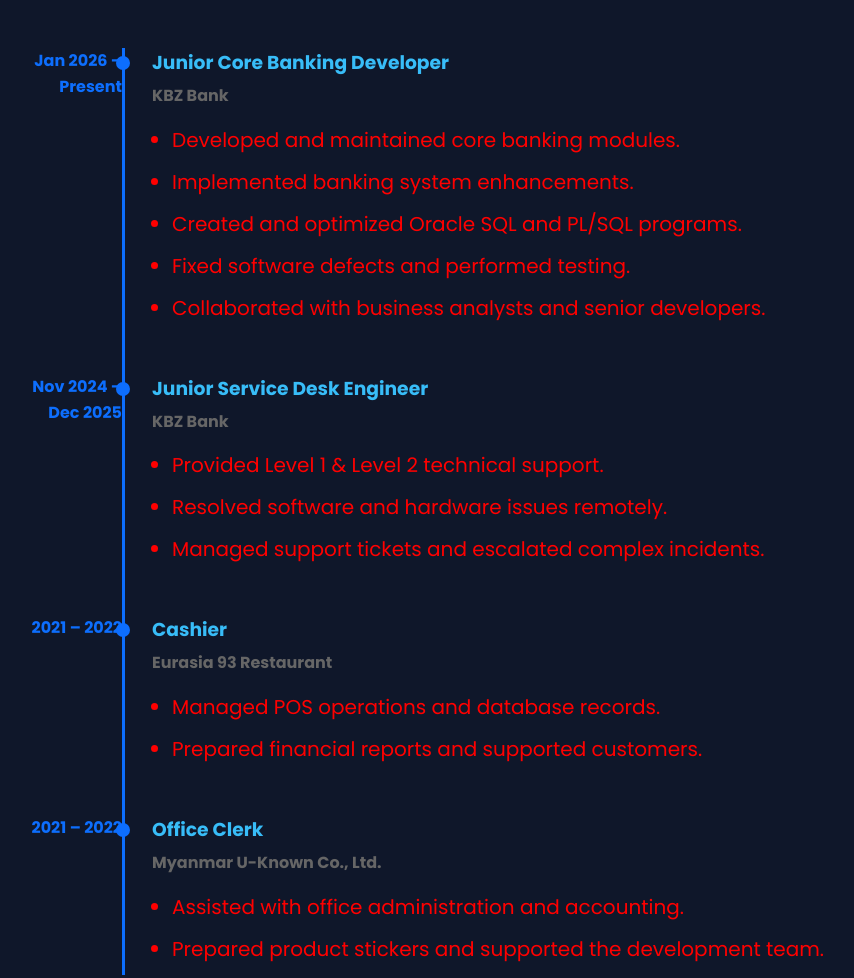
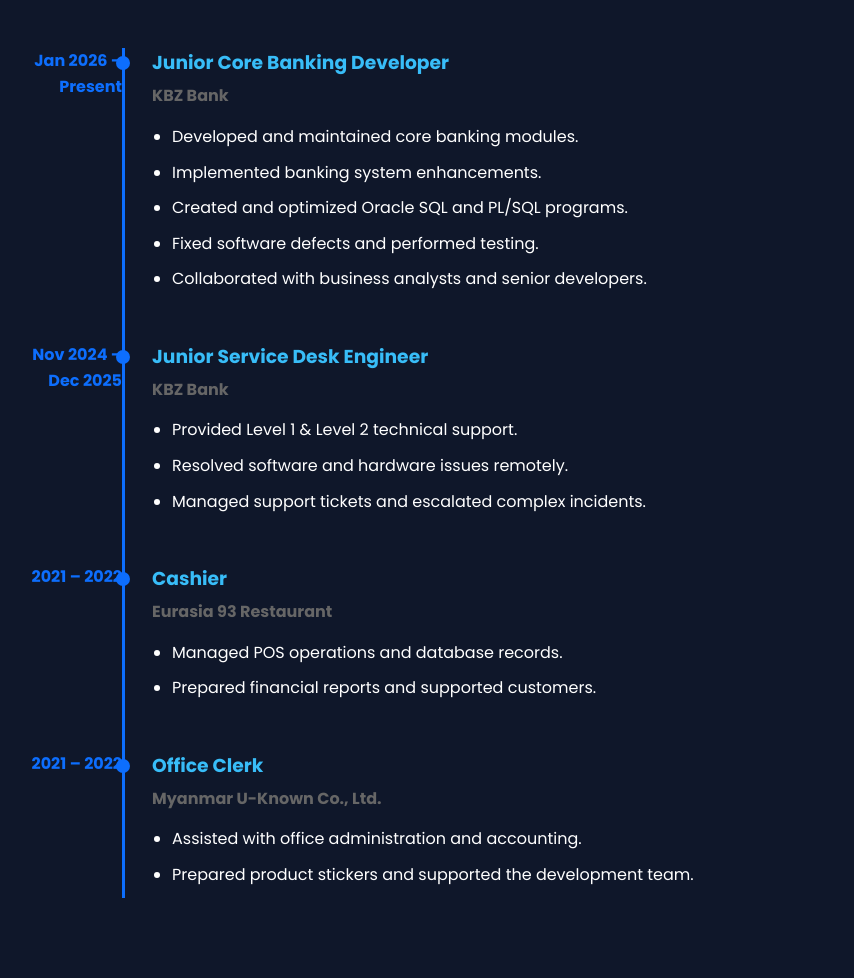
Before and after one commit to PyaeKhin/portfolio, a plain HTML site: page index.html in a window 1280 px wide. Shown: the part 3240-4218 px from the top of the page, without its empty margins (188-1042 px from the left). Drawn offline with Linux system fonts and the light colour scheme.

Commit message:
fourth  time experience sec color fix

```diff
--- a/index.html
+++ b/index.html
@@ -313,7 +313,7 @@
                     <h3>Junior Core Banking Developer</h3>
                     <h4>KBZ Bank</h4>
 
-                    <ul style="color:red;font-size:20px;">
+                    <ul>
                         <li>Developed and maintained core banking modules.</li>
                         <li>Implemented banking system enhancements.</li>
                         <li>Created and optimized Oracle SQL and PL/SQL programs.</li>
@@ -337,7 +337,7 @@
                     <h3>Junior Service Desk Engineer</h3>
                     <h4>KBZ Bank</h4>
 
-                    <ul style="color:red;font-size:20px;">
+                    <ul>
                         <li>Provided Level 1 & Level 2 technical support.</li>
                         <li>Resolved software and hardware issues remotely.</li>
                         <li>Managed support tickets and escalated complex incidents.</li>
@@ -359,7 +359,7 @@
                     <h3>Cashier</h3>
                     <h4>Eurasia 93 Restaurant</h4>
 
-                    <ul style="color:red;font-size:20px;">
+                    <ul>
                         <li>Managed POS operations and database records.</li>
                         <li>Prepared financial reports and supported customers.</li>
                     </ul>
@@ -380,7 +380,7 @@
                     <h3>Office Clerk</h3>
                     <h4>Myanmar U-Known Co., Ltd.</h4>
 
-                    <ul style="color:red;font-size:20px;">
+                    <ul>
                         <li>Assisted with office administration and accounting.</li>
                         <li>Prepared product stickers and supported the development team.</li>
                     </ul>
@@ -450,7 +450,6 @@
 
 </section>
     <script src="js/script.js"></script>
-    <!-- Test deployment July 4 -->
 
 </body>
 
@@ -470,4 +469,3 @@
 
 </footer>
 </html>
-<!-- Portfolio updated -->
```
